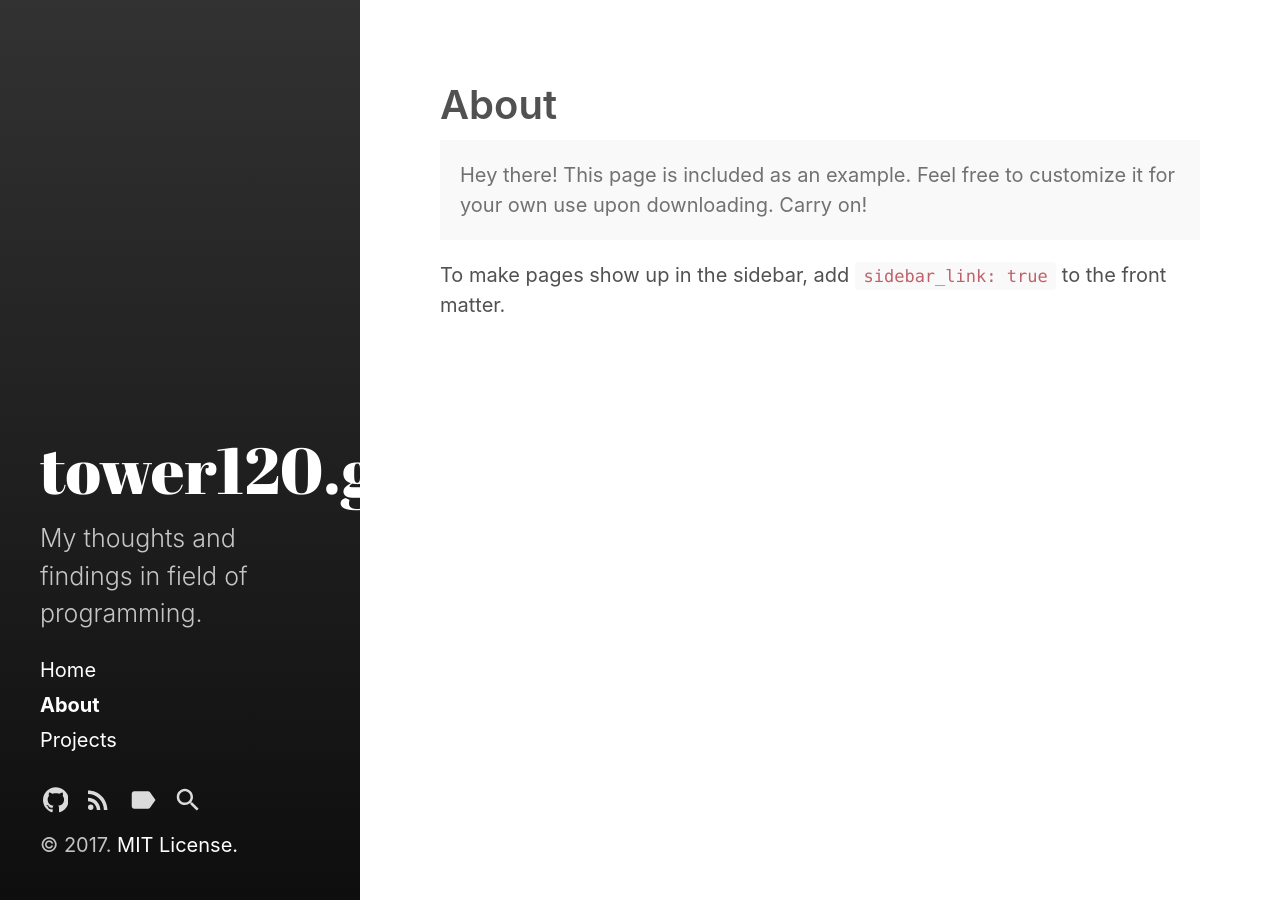
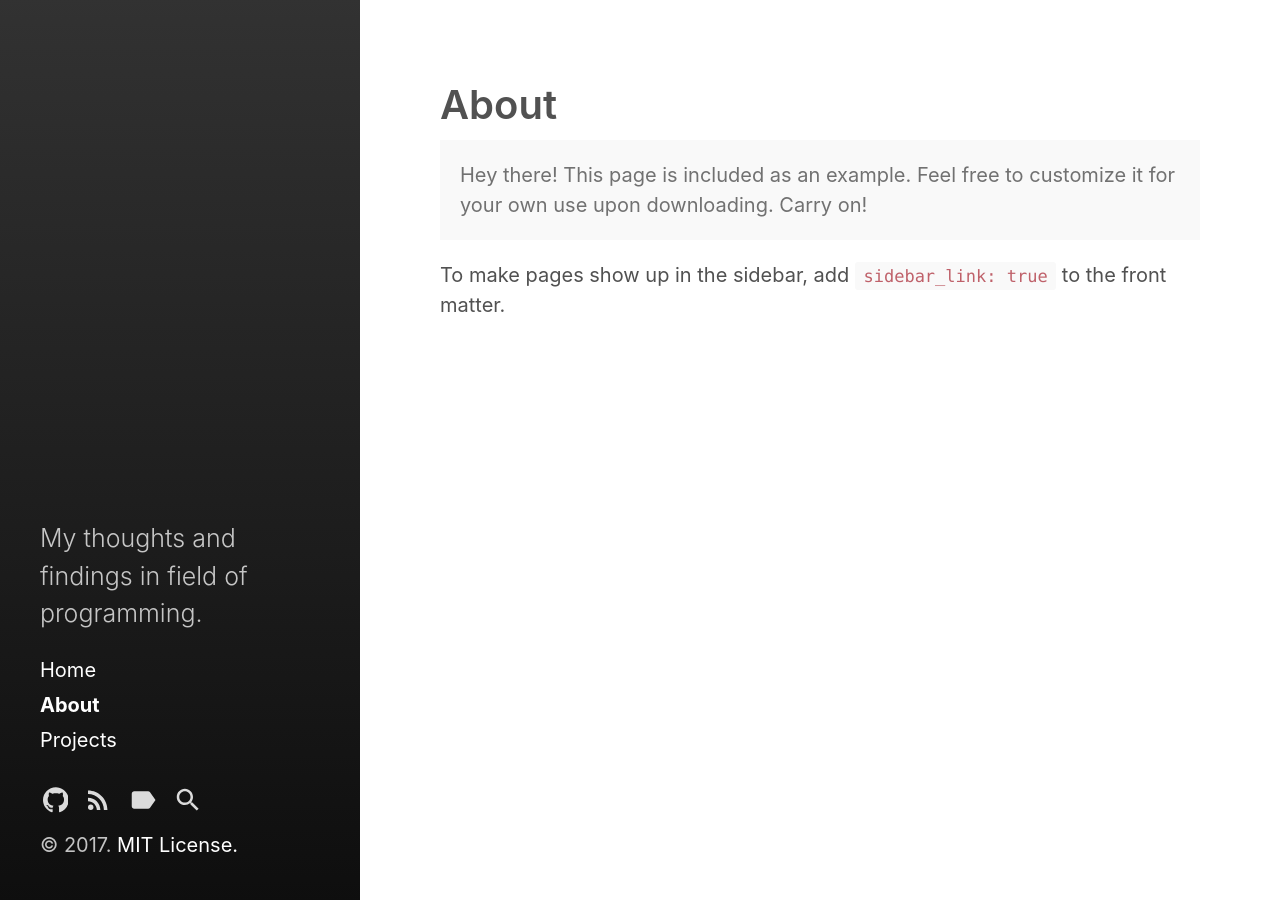
Before and after one commit to tower120/tower120.github.io, a Jekyll site: the page built from about.md, in a window 1280 px wide. Built offline with Jekyll 4.4.1, drawn with Linux system fonts in a browser that asks for light colours.

Commit message:
sidebar update

```diff
--- a/_config.yml
+++ b/_config.yml
@@ -3,7 +3,7 @@ markdown:         kramdown
 highlighter:      rouge
 
 # Setup
-# title:            tower120's </br> blog
+#title:           tower120
 description:      'My thoughts and findings in field of programming.'
 url:              https://tower120.github.io
 baseurl:          # the optional subpath of your site, e.g. "/blog"
--- a/_includes/sidebar.html
+++ b/_includes/sidebar.html
@@ -4,12 +4,14 @@
       <a href="{{ site.baseurl }}/">
         {% unless page.url == "/" %}
           <span class="back-arrow icon">{% include svg/back-arrow.svg %}</span>
+          <span class="back-arrow">Home</span>
         {% endunless %}
-        {{ site.title }}
+        <!-- {{ site.title }} -->
       </a>
     </{% if page.layout == "index" %}h1{% else %}div{% endif %}>
     <p class="lead">{{ site.description }}</p>
   </header>
+
   {% include sidebar-nav-links.html %}
 
   {% if site.version %}
```
